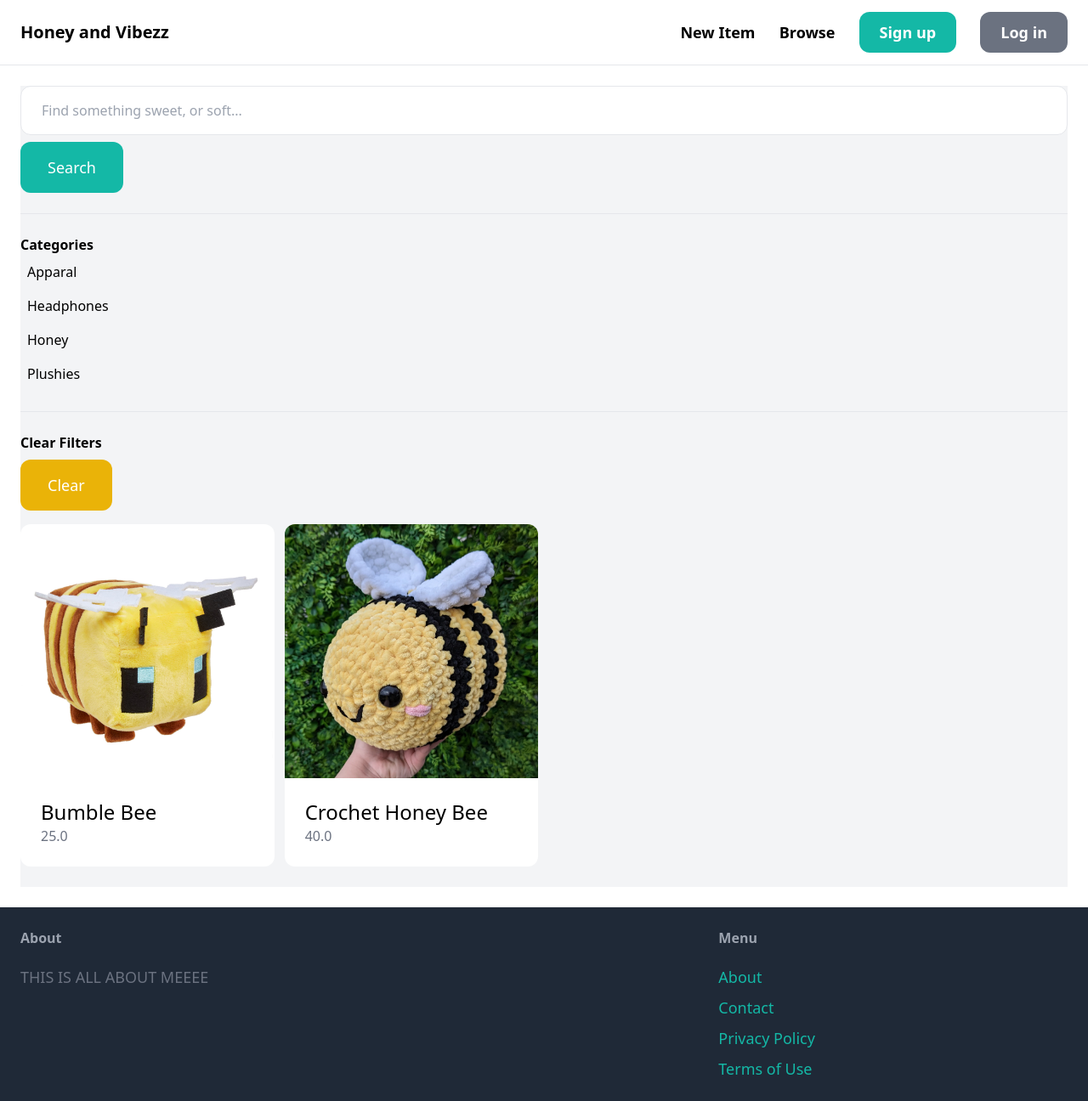
After one commit to sunkash/Honey-and-Vibezz, a Django app: page /items/ in a window 1280 px wide. The commit adds this page. Shown: the whole page at 85% size. Run offline with Django 4.2, Linux system fonts and the light colour scheme; data comes from the database, SQL or seed files in the repository; some libraries are stand-ins or nearby versions.

Commit message:
search function, fixed categories under dashboard

```diff
--- a/honey_and_vibezz/core/templates/core/base.html
+++ b/honey_and_vibezz/core/templates/core/base.html
@@ -11,7 +11,7 @@
         <a href="/" class="text-xl font-semibold">Honey and Vibezz</a>
         <div class="space-x-6">
             <a href="{% url 'item:new' %}" class="text-lg font-semibold hover:text-gray-500">New Item</a>
-            <a href="#" class="text-lg font-semibold hover:text-gray-500">Browse</a>
+            <a href="{% url 'item:items' %}" class="text-lg font-semibold hover:text-gray-500">Browse</a>
 
             {% if request.user.is_authenticated %}
             <a href="#" class="py-3 px-6 text-lg font-semibold bg-teal-500 text-white rounded-xl hover:bg-teal-700">Inbox</a>
--- /dev/null
+++ b/honey_and_vibezz/item/templates/item/items.html
@@ -0,0 +1,47 @@
+{% extends 'core/base.html' %}
+{% block title%} Browse {% endblock%}
+
+{% block content %}
+<div class="pb-6 grid grid-cols-4 gap-4 bg-gray-100">
+    <div class="col-span-4">
+        <form method="get" action="{% url 'item:items' %}">
+            <input name="query" class="w-full py-4 px-6 border rounded-xl" type="text" value="{{ query }}" placeholder="Find something sweet, or soft...">
+            <button class="mt-2 py-4 px-8 text-lg bg-teal-500 text-white rounded-xl"> Search</button>
+        </form>
+
+        <hr class="my-6">
+        <p class="font-semibold">Categories</p>
+        <ul>
+            {% for category in categories %}
+                <li class="py-2 px-2 rounded-xl{% if category.id == category_id %} bg-gray-200{% endif %}">
+                    <a href="{% url 'item:items' %}?query={{ query }}&category={{ category.id }}">{{ category.name }}</a>
+                </li>
+            {% endfor %}
+        </ul>
+
+        <hr class="my-6">
+        <p class="font-semibold">Clear Filters</p>
+        <ul>
+            <li><a href="{% url 'item:items' %}" class="mt-2 py-4 px-8 inline-block bg-yellow-500 text-lg rounded-xl text-white">Clear</a></li>
+        </ul>
+    </div>
+    <div class="col-span-3">
+        <div class="grid grid-cols-3 gap-3">
+            {% for item in items %}
+            <div>
+                    <a href="{% url 'item:detail' item.id %}">
+                        <div>
+                            <img src="{{ item.image.url }}" class="rounded-t-xl">
+                        </div>
+                        <div class="p-6 bg-white rounded-b-xl">
+                            <h2 class="text-2xl">{{ item.name }}</h2>
+                            <p class="text-gray-500">{{ item.price }}</p>
+                        </div>
+                    </a>
+            </div>
+        {% endfor %}
+        </div>
+    </div>
+</div>
+</div>
+{% endblock %}
--- a/honey_and_vibezz/item/urls.py
+++ b/honey_and_vibezz/item/urls.py
@@ -4,6 +4,7 @@ from . import views
 app_name= 'item'
 
 urlpatterns = [
+    path('', views.items, name = 'items'),
     path('new/',views.new, name = 'new'),
     path('<int:pk>/', views.detail, name ='detail'),
     path('<int:pk>/delete', views.delete, name ='delete'),
--- a/honey_and_vibezz/item/views.py
+++ b/honey_and_vibezz/item/views.py
@@ -1,7 +1,28 @@
 from django.shortcuts import render, get_object_or_404, redirect
-from .models import Item
+from .models import Item, Category
 from .forms import NewItemForm, EditItemForm
 from django.contrib.auth.decorators import login_required
+from django.db.models import Q
+
+
+def items(request):
+    query= request.GET.get('query', '')
+    category_id=request.GET.get('category', 0)
+    items=Item.objects.filter(is_sold=False)
+    categories = Category.objects.all()
+
+    if category_id:
+        items = items.filter(category_id=category_id)
+
+    if query:
+        items = items.filter(Q(name__icontains = query) | Q(description__icontains = query))
+
+    return render(request, 'item/items.html', {
+        'items': items,
+        'query': query,
+        'categories': categories,
+        'category_id': int(category_id),
+    })
 
 def detail(request, pk):
     item = get_object_or_404(Item, pk=pk)
```
Also changed, not shown: honey_and_vibezz/dashboard/views.py (+4 -3 lines).
